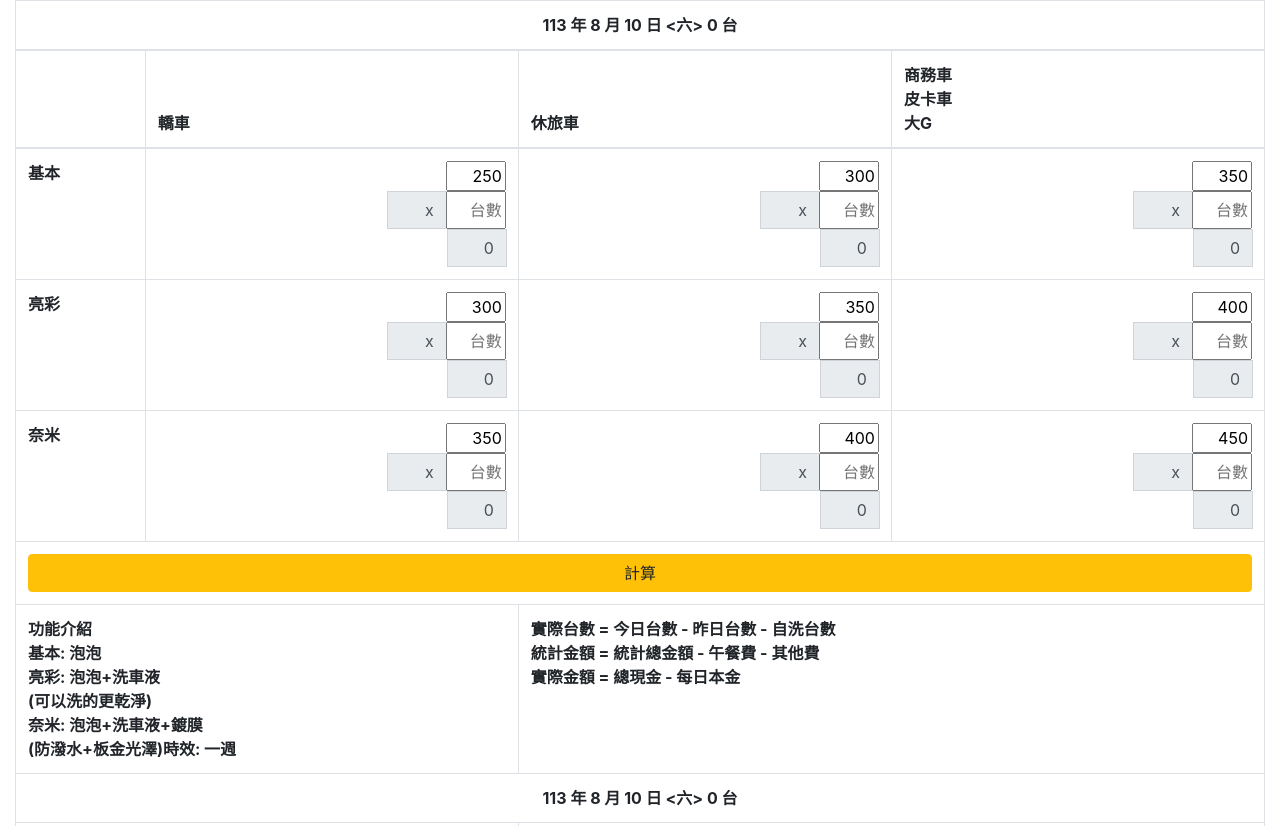
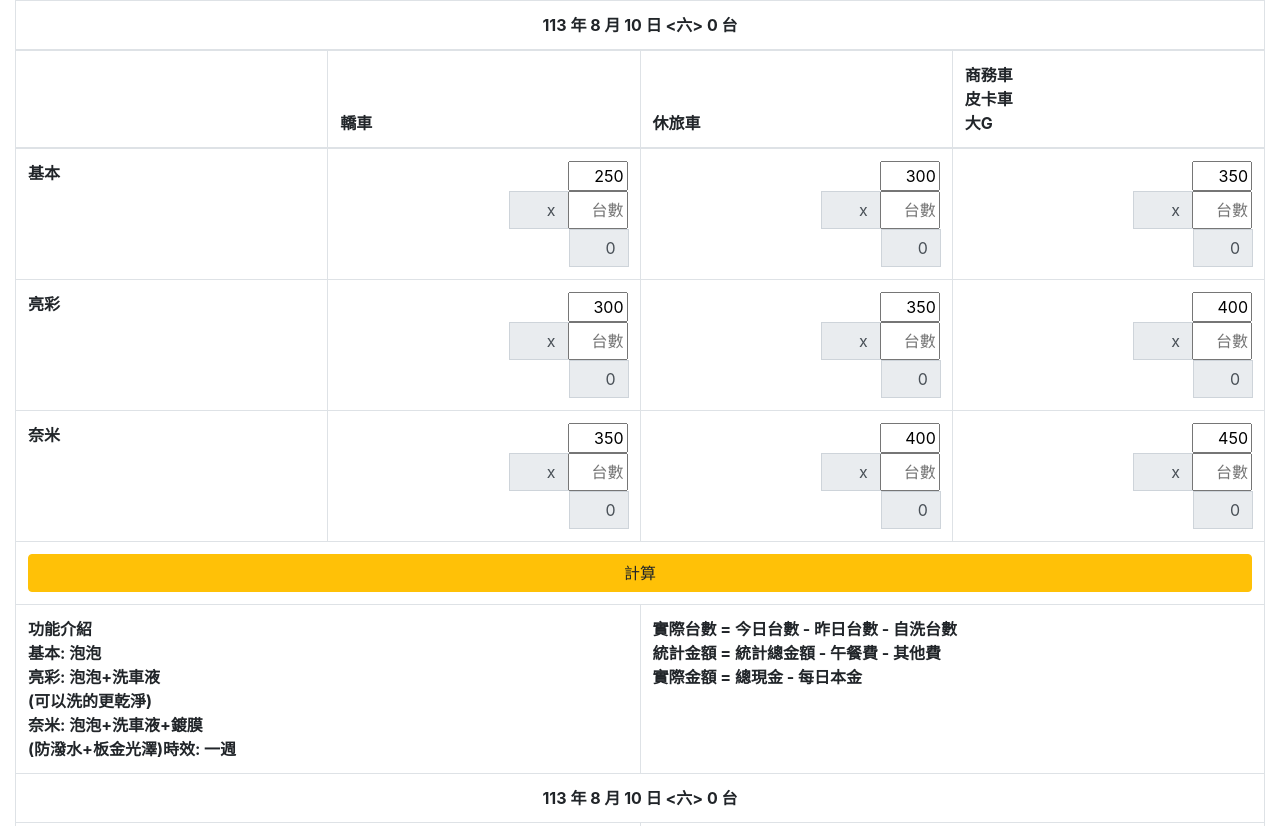
Before and after one commit to tonytoolsn/carWashSettlement, a plain HTML site: page index.html in a window 1280 px wide. Shown: the top 826 px of the page. Drawn offline with nearby package versions, Linux system fonts and the light colour scheme; a script that the page names is missing.

Commit message:
Update index.html

```diff
--- a/index.html
+++ b/index.html
@@ -76,10 +76,10 @@
                 <th colspan="5" class="title"></th>
               </tr>
               <tr>
-                <th style="width: 8%;"></th>
-                <th style="width: 23%;">轎車</th>
-                <th style="width: 23%;">休旅車</th>
-                <th style="width: 23%;">
+                <th style="width: 25%;"></th>
+                <th style="width: 25%;">轎車</th>
+                <th style="width: 25%;">休旅車</th>
+                <th style="width: 25%;">
                   商務車
                   <br />
                   皮卡車
```
